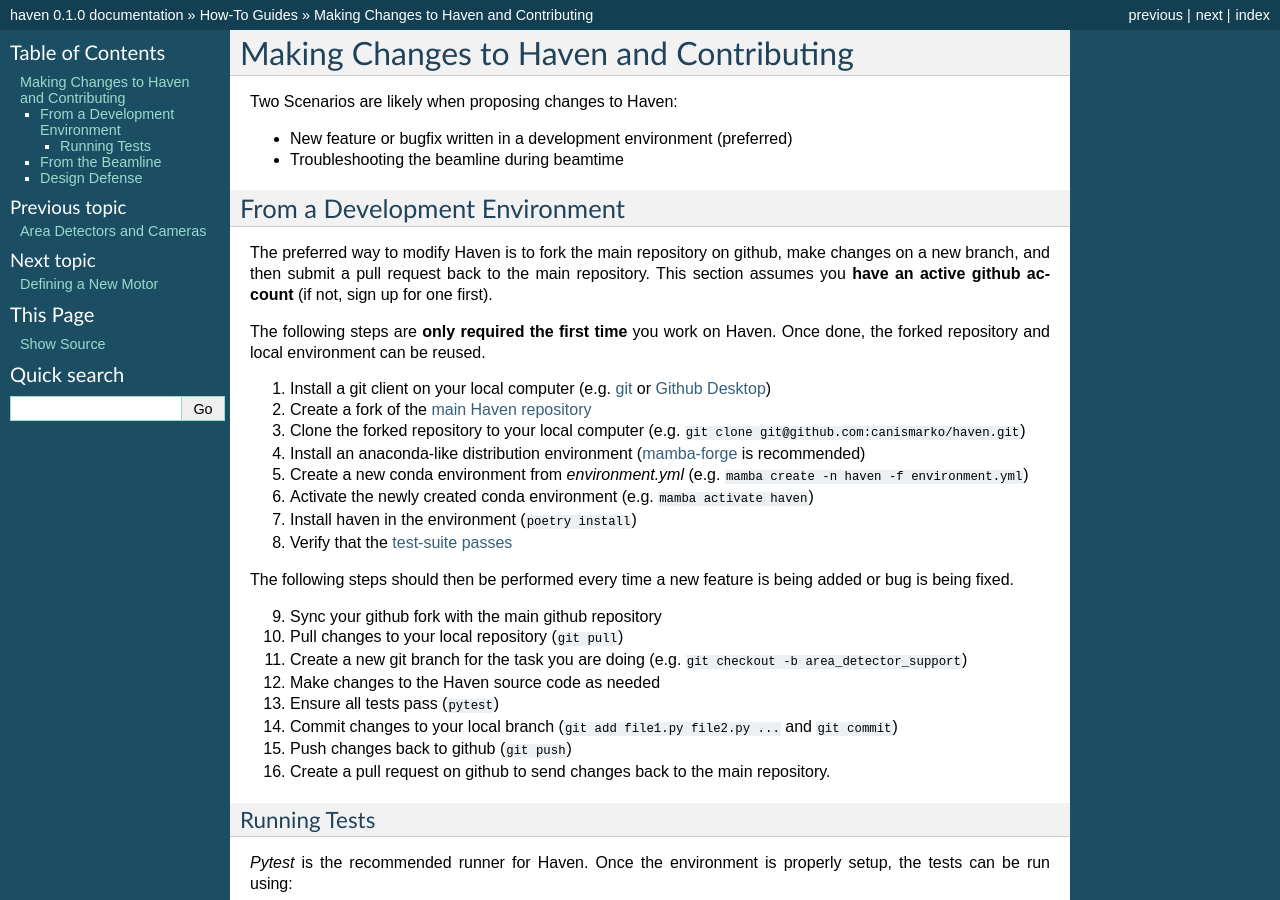
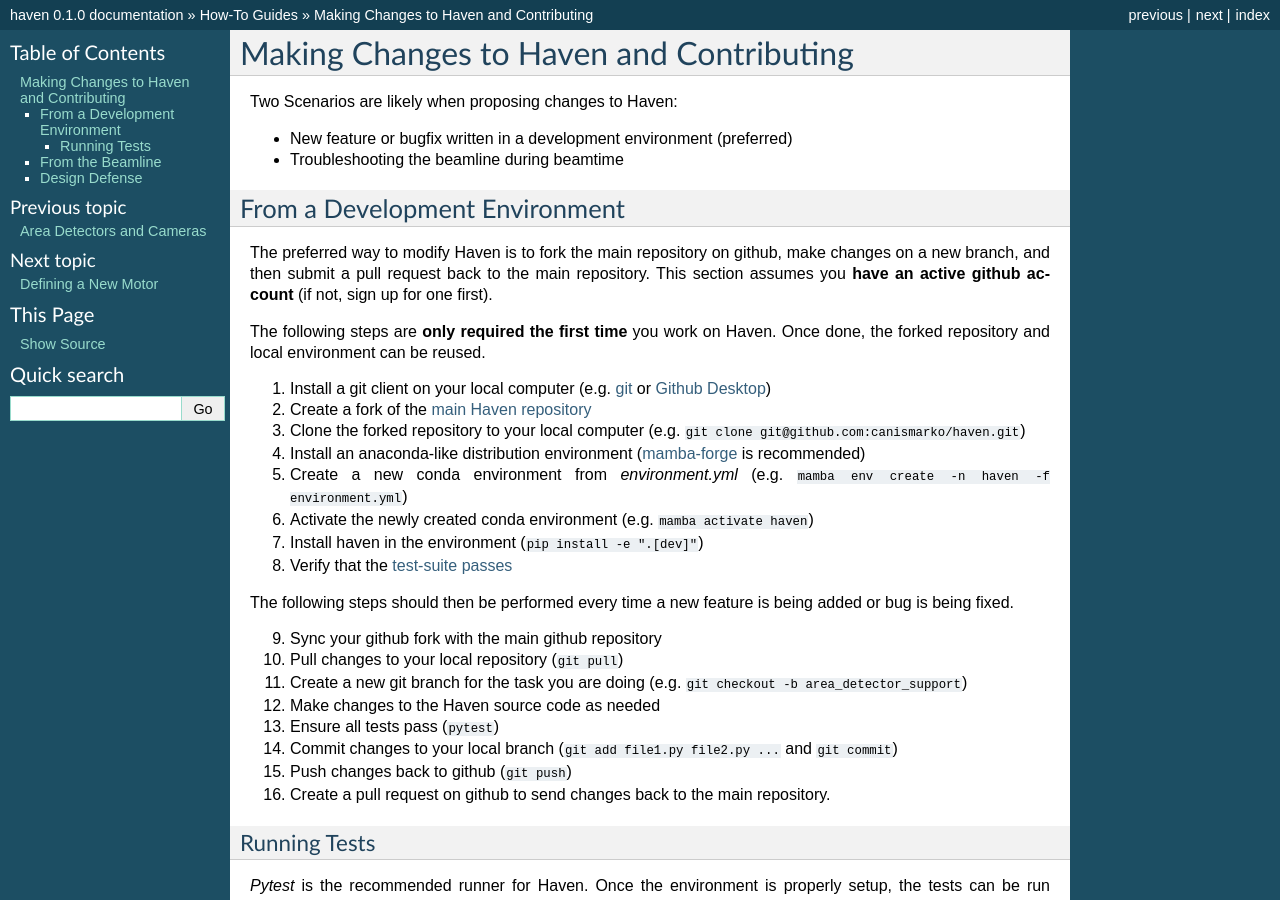
Before and after one commit to spc-group/haven, a Sphinx documentation site: the page built from docs/topic_guides/changing_haven.rst, in a window 1280 px wide and 900 px high. Built offline with Sphinx 7.4.7, drawn with Linux system fonts in a browser that asks for light colours; pages that are not in the unit, such as notebooks, are missing from menus.

Commit message:
Updated the contributor guidelines.

```diff
--- a/docs/topic_guides/changing_haven.rst
+++ b/docs/topic_guides/changing_haven.rst
@@ -23,9 +23,9 @@
 2. Create a fork of the `main Haven repository`_
 3. Clone the forked repository to your local computer (e.g. ``git clone git@github.com:canismarko/haven.git``)
 4. Install an anaconda-like distribution environment (`mamba-forge`_ is recommended)
-5. Create a new conda environment from *environment.yml* (e.g. ``mamba create -n haven -f environment.yml``)
+5. Create a new conda environment from *environment.yml* (e.g. ``mamba env create -n haven -f environment.yml``)
 6. Activate the newly created conda environment (e.g. ``mamba activate haven``)
-7. Install haven in the environment (``poetry install``)
+7. Install haven in the environment (``pip install -e ".[dev]"``)
 8. Verify that the :ref:`test-suite passes<Running Tests>`
 
 The following steps should then be performed every time a new feature
```
